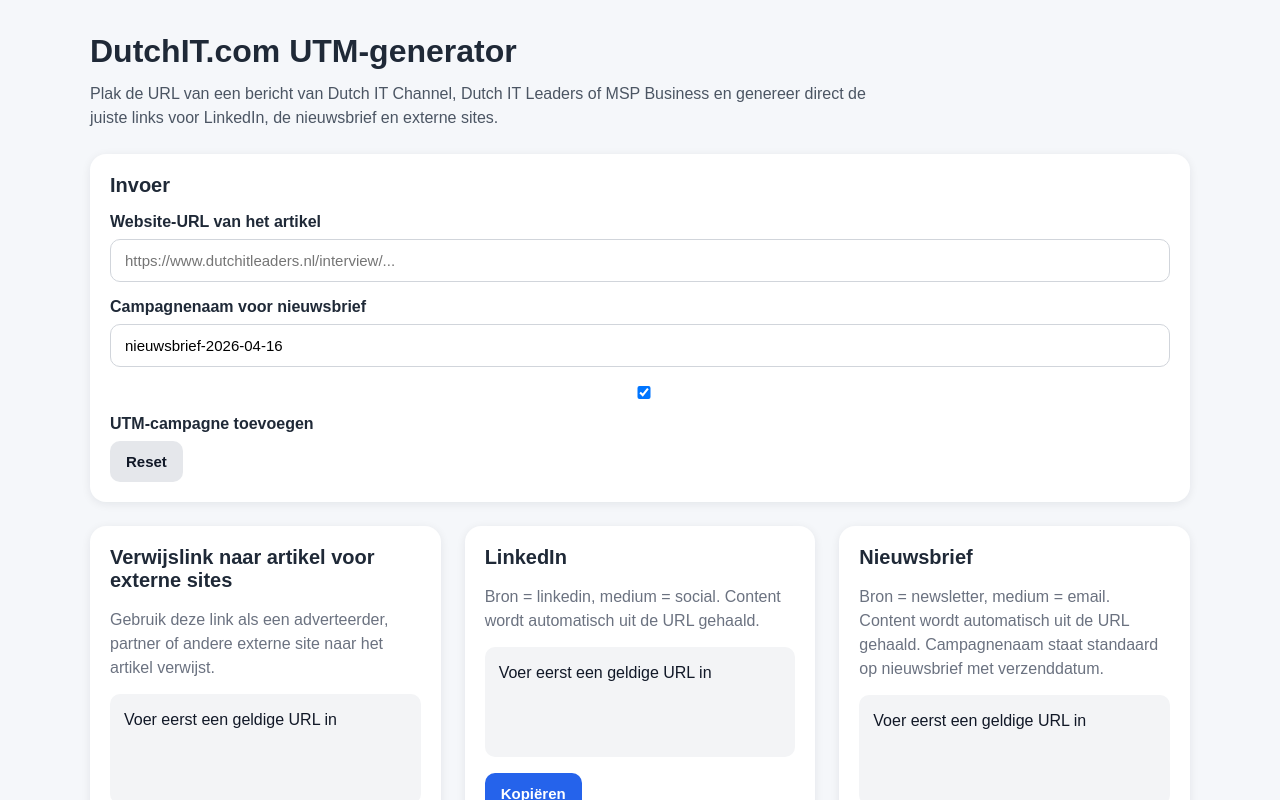
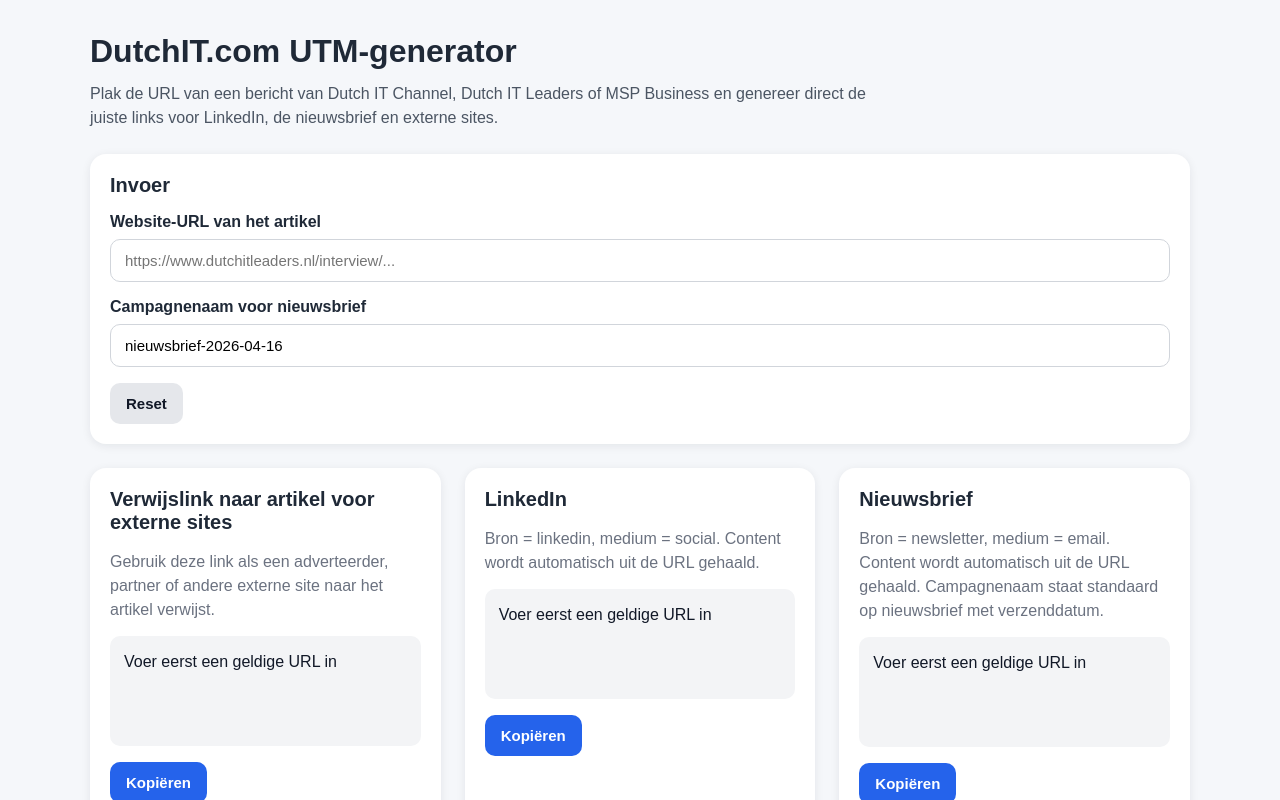
Before and after one commit to drkwbr-GH/UTM-code, a React (Vite) app: page / in a window 1280 px wide. Shown: the top 800 px of the page. Built offline with nearby package versions, Linux system fonts and the light colour scheme.

Commit message:
Update App.jsx

```diff
--- a/src/App.jsx
+++ b/src/App.jsx
@@ -23,6 +23,8 @@
     .slice(0, 80);
 }
 
+// De campagne (utm_campaign) gebruik je om nieuwsbrief-edities te groeperen in Analytics.
+// Door deze aan/uit te kunnen zetten, kun je kiezen of je dit niveau van detail wilt meten.
 function getTodayCampaign() {
   const now = new Date();
   const year = now.getFullYear();
@@ -34,7 +36,8 @@
 export default function App() {
   const [baseUrl, setBaseUrl] = useState("");
   const [campaign, setCampaign] = useState(getTodayCampaign());
-  const [includeCampaign, setIncludeCampaign] = useState(true);
+  // utm_campaign is altijd actief
+  const includeCampaign = true;
 
   const normalizedContent = useMemo(() => {
     try {
@@ -52,7 +55,7 @@
       utm_source: "website",
       utm_medium: "referral",
     };
-    if (includeCampaign && campaign) params.utm_campaign = slugify(campaign);
+    if (campaign) params.utm_campaign = slugify(campaign);
     if (normalizedContent) params.utm_content = normalizedContent;
     return appendUtm(baseUrl, params);
   }, [baseUrl, campaign, includeCampaign, normalizedContent]);
@@ -62,7 +65,7 @@
       utm_source: "linkedin",
       utm_medium: "social",
     };
-    if (includeCampaign && campaign) params.utm_campaign = slugify(campaign);
+    if (campaign) params.utm_campaign = slugify(campaign);
     if (normalizedContent) params.utm_content = normalizedContent;
     return appendUtm(baseUrl, params);
   }, [baseUrl, campaign, includeCampaign, normalizedContent]);
@@ -72,7 +75,7 @@
       utm_source: "newsletter",
       utm_medium: "email",
     };
-    if (includeCampaign && campaign) params.utm_campaign = slugify(campaign);
+    if (campaign) params.utm_campaign = slugify(campaign);
     if (normalizedContent) params.utm_content = normalizedContent;
     return appendUtm(baseUrl, params);
   }, [baseUrl, campaign, includeCampaign, normalizedContent]);
@@ -90,7 +93,7 @@
   const reset = () => {
     setBaseUrl("");
     setCampaign(getTodayCampaign());
-    setIncludeCampaign(true);
+
   };
 
   return (
@@ -124,15 +127,7 @@
             onChange={(e) => setCampaign(e.target.value)}
           />
 
-          <label className="checkbox-row" htmlFor="includeCampaign">
-            <input
-              id="includeCampaign"
-              type="checkbox"
-              checked={includeCampaign}
-              onChange={(e) => setIncludeCampaign(e.target.checked)}
-            />
-            UTM-campagne toevoegen
-          </label>
+
 
           <button className="secondary" onClick={reset}>
             Reset
```
